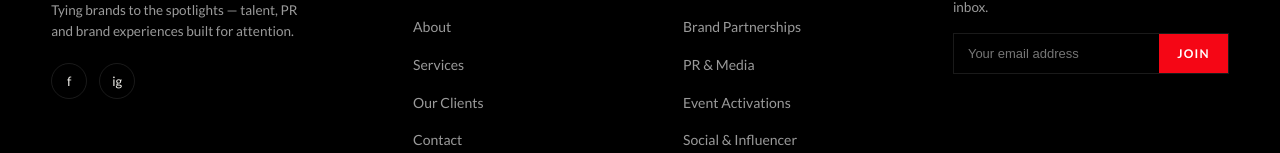
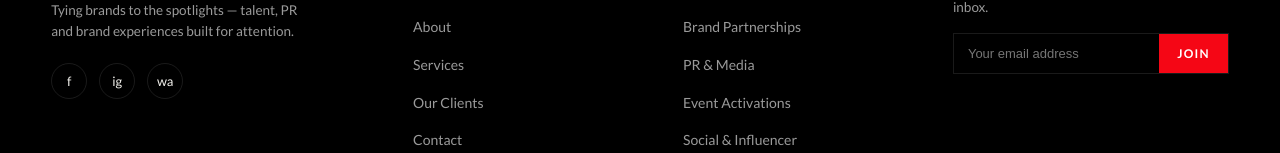
Before and after one commit to knotentdigitalmedia-design/Knotent-Website, a React (Vite) app: page /contact in a window 1280 px wide. Shown: the part 1567-1720 px from the top of the page. Built offline with nearby package versions, Linux system fonts and the light colour scheme.

Commit message:
Add WhatsApp link to footer

```diff
--- a/src/components/Footer.jsx
+++ b/src/components/Footer.jsx
@@ -24,6 +24,7 @@ function Footer() {
             <div className="footer__social">
               <a href="https://www.facebook.com/profile.php?id=61590924571837" target="_blank" rel="noreferrer" aria-label="Facebook">f</a>
               <a href="https://www.instagram.com/weareknotent/" target="_blank" rel="noreferrer" aria-label="Instagram">ig</a>
+              <a href="https://wa.me/919413754131" target="_blank" rel="noreferrer" aria-label="WhatsApp">wa</a>
             </div>
           </div>
 
```
